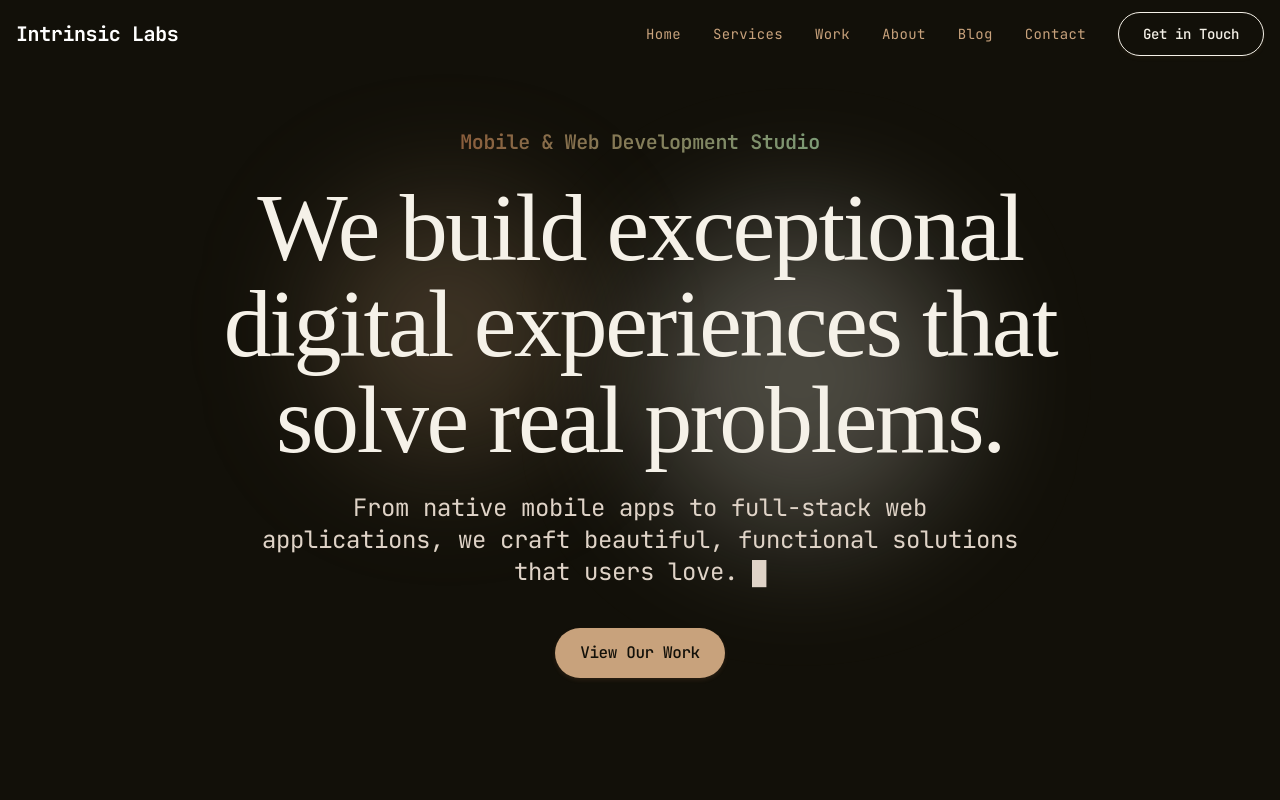
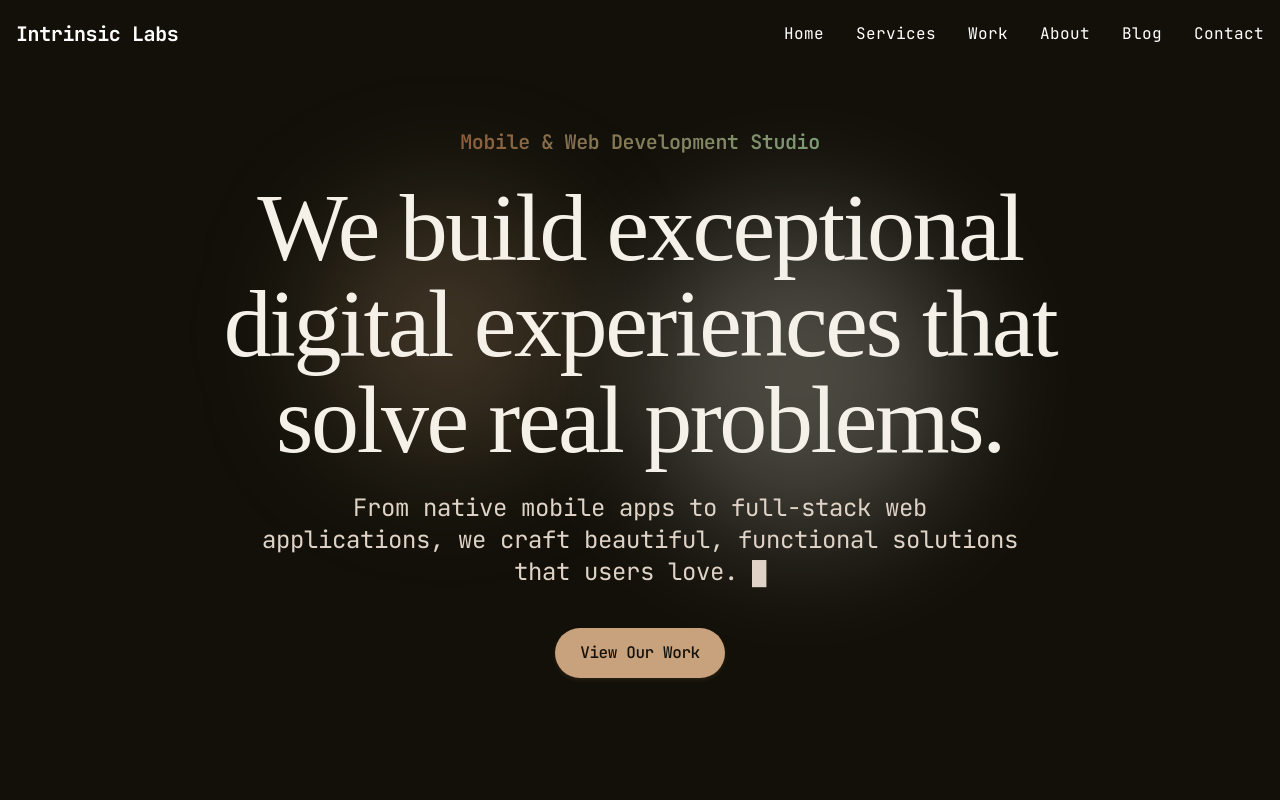
Before and after one commit to intrinsic-labs/intrinsiclabs.co, a Next.js app in the folder intrinsic-labs-website/: page / in a window 1280 px wide. Shown: the top 800 px of the page. Built offline with nearby package versions, Linux system fonts and the light colour scheme; a web font is replaced by a local one.

Commit message:
improve site nav and footer

```diff
--- a/intrinsic-labs-website/src/components/Footer.tsx
+++ b/intrinsic-labs-website/src/components/Footer.tsx
@@ -48,7 +48,7 @@ const Footer = () => {
           {/* Brand Column */}
           <div>
             <div className="logo-text text-2xl mb-4">
-              Intrinsic<span className="text-primary-600">Labs</span>
+              Intrinsic Labs
             </div>
             <p className="terminal-text text-sm mb-6">
               Building exceptional mobile and web experiences that solve real problems.
@@ -117,13 +117,13 @@ const Footer = () => {
 
           {/* Links Columns */}
           <div>
-            <h3 className="terminal-text text-sm font-semibold mb-4 uppercase tracking-wider">Company</h3>
+            <h3 className="terminal-text text-md font-semibold mb-4 uppercase tracking-wider">Company</h3>
             <ul className="space-y-3">
               {footerLinks.company.map((link) => (
                 <li key={link.name}>
                   <Link
                     href={link.href}
-                    className="text-secondary-400 hover:text-accent transition-colors text-xs tracking-wide"
+                    className="text-secondary-400 hover:text-accent transition-colors text-md tracking-wide"
                   >
                     {link.name}
                   </Link>
@@ -133,13 +133,13 @@ const Footer = () => {
           </div>
 
           <div>
-            <h3 className="terminal-text text-sm font-semibold mb-4 uppercase tracking-wider">Services</h3>
+            <h3 className="terminal-text text-md font-semibold mb-4 uppercase tracking-wider">Services</h3>
             <ul className="space-y-3">
               {footerLinks.services.map((link) => (
                 <li key={link.name}>
                   <Link
                     href={link.href}
-                    className="text-secondary-400 hover:text-accent transition-colors text-xs tracking-wide"
+                    className="text-secondary-400 hover:text-accent transition-colors text-md tracking-wide"
                   >
                     {link.name}
                   </Link>
@@ -149,13 +149,13 @@ const Footer = () => {
           </div>
 
           <div>
-            <h3 className="terminal-text text-sm font-semibold mb-4 uppercase tracking-wider">Resources</h3>
+            <h3 className="terminal-text text-md font-semibold mb-4 uppercase tracking-wider">Resources</h3>
             <ul className="space-y-3">
               {footerLinks.resources.map((link) => (
                 <li key={link.name}>
                   <Link
                     href={link.href}
-                    className="text-secondary-400 hover:text-primary-600 transition-colors text-xs tracking-wide"
+                    className="text-secondary-400 hover:text-accent transition-colors text-md tracking-wide"
                   >
                     {link.name}
                   </Link>
--- a/intrinsic-labs-website/src/components/Navigation.tsx
+++ b/intrinsic-labs-website/src/components/Navigation.tsx
@@ -63,21 +63,12 @@ const Navigation = () => {
             >
               <Link
                 href={link.href}
-                className="terminal-text text-sm hover:text-accent transition-colors duration-300 tracking-wide"
+                className="text-md hover:text-accent transition-colors duration-300 tracking-wide"
               >
                 {link.name}
               </Link>
             </motion.div>
           ))}
-          <motion.div
-            initial={{ opacity: 0, scale: 0.9 }}
-            animate={{ opacity: 1, scale: 1 }}
-            transition={{ duration: 0.5, delay: 0.6 }}
-          >
-            <Link href="/contact" className="btn-secondary text-sm">
-              Get in Touch
-            </Link>
-          </motion.div>
         </nav>
 
         {/* Mobile Menu Button */}
@@ -118,26 +109,19 @@ const Navigation = () => {
           initial={{ opacity: 0, height: 0 }}
           animate={{ opacity: 1, height: 'auto' }}
           exit={{ opacity: 0, height: 0 }}
-          className="md:hidden bg-background/95 backdrop-blur-md border-b border-secondary-400/20"
+          className="md:hidden bg-background/80 backdrop-blur-md border-b border-secondary-400/20"
         >
           <div className="container-custom py-5 flex flex-col space-y-4">
             {navLinks.map((link) => (
               <Link
                 key={link.name}
                 href={link.href}
-                className="terminal-text text-sm hover:text-accent transition-colors duration-300 py-2 tracking-wide"
+                className="text-4xl hover:text-accent transition-colors duration-300 py-2 pl-4"
                 onClick={() => setIsMobileMenuOpen(false)}
               >
                 {link.name}
               </Link>
             ))}
-            <Link
-              href="/contact"
-              className="btn-secondary inline-block text-center text-sm"
-              onClick={() => setIsMobileMenuOpen(false)}
-            >
-              Get in Touch
-            </Link>
           </div>
         </motion.div>
       )}
```
